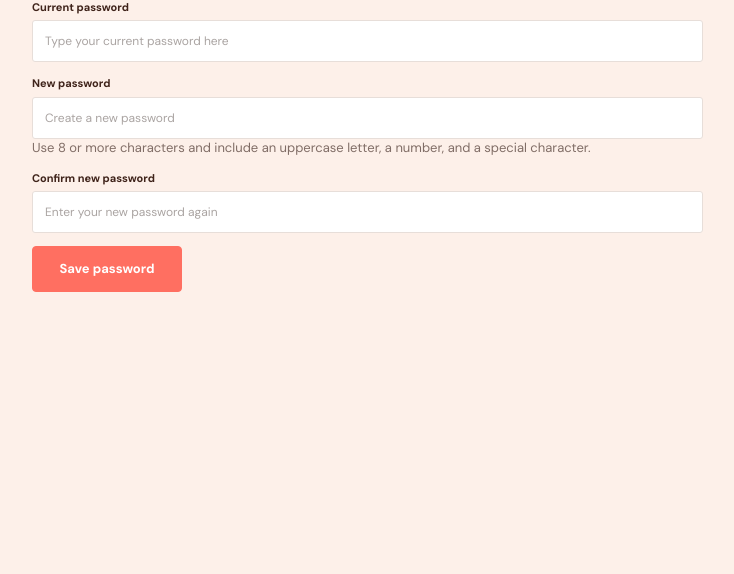
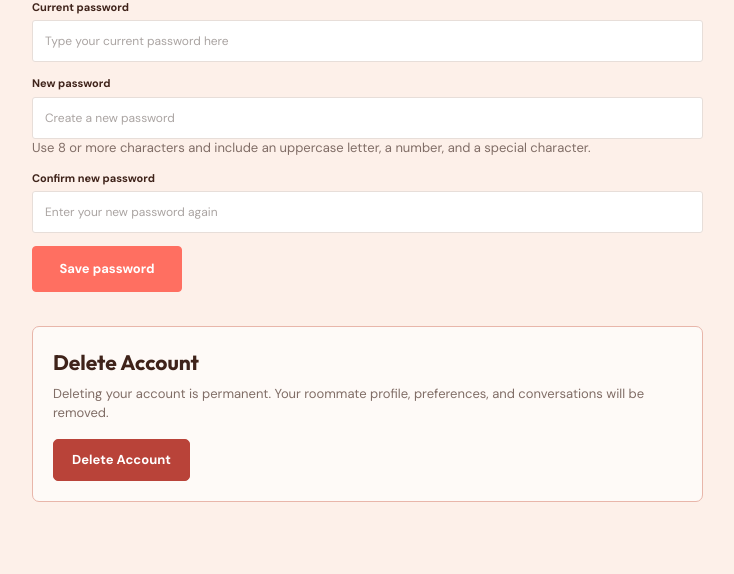
Before and after one commit to kimberlytsang/RoomieMatch, a Django app: page /account/settings/ in a window 1280 px wide. Shown: the part 317-891 px from the top of the page, without its empty margins (42-776 px from the left). Before the commit the page ends 609 px from the top, so only its background shows below. Run offline with Django 5.2, Linux system fonts and the light colour scheme; the visitor is signed in with stand-in values (Sample User, id 1).

Commit message:
Implement US-14: Delete Account

```diff
--- a/accounts/services.py
+++ b/accounts/services.py
@@ -90,3 +90,9 @@ def change_password(user, current_password, new_password):
     _validate_password(new_password, user=user)
     user.set_password(new_password)
     user.save(update_fields=["password"])
+
+
+def delete_account(user):
+    """US-14: permanently delete a user and their cascading related records."""
+    with transaction.atomic():
+        user.delete()
--- a/accounts/urls.py
+++ b/accounts/urls.py
@@ -9,4 +9,5 @@ urlpatterns = [
     path("auth/login", views.login_view, name="auth-login"),  # US-02
     path("auth/logout", views.logout_view, name="auth-logout"),  # US-03
     path("auth/password/change", views.change_password, name="auth-password-change"),
+    path("users/me", views.delete_account, name="user-delete"),
 ]
--- a/static/css/site.css
+++ b/static/css/site.css
@@ -307,6 +307,22 @@ body:has(.roommate-page) .account-menu-panel button:hover, body:has(.roommate-pa
 .password-form-message.is-error { color: #a3332d; }
 .account-settings-side { grid-column: 2; grid-row: 1; padding-top: 3px; }
 .account-settings-email, .account-settings-inactivity { margin: 0 0 12px; color: #806d66; font-size: 12px; overflow-wrap: anywhere; }
+.account-settings-page .delete-account-card { padding: 20px; border: 1px solid #e8b6aa; border-radius: 7px; background: rgba(255, 253, 251, .78); }
+.account-settings-page .delete-account-card p { margin-bottom: 16px; color: #806d66; }
+.button-danger { display: inline-flex; min-height: 42px; justify-content: center; align-items: center; padding: 0 18px; border: 1px solid #b94339; border-radius: 5px; color: #fff; background: #b94339; font: inherit; font-size: 13px; font-weight: 700; cursor: pointer; }
+.button-danger:hover, .button-danger:focus-visible { border-color: #96352d; background: #96352d; }
+.button-danger:focus-visible, .button-secondary:focus-visible { outline: 2px solid var(--coral-hover); outline-offset: 3px; }
+.button-danger:disabled { cursor: wait; opacity: .68; }
+.delete-account-modal { width: min(100% - 32px, 480px); padding: 0; border: 0; border-radius: 9px; color: #3f231a; background: var(--paper); box-shadow: 0 24px 70px rgba(9, 10, 20, .3); }
+.delete-account-modal::backdrop { background: rgba(32, 33, 54, .62); }
+.delete-account-modal-content { padding: 32px; }
+.delete-account-modal-content h2 { margin: 0 0 10px; font-size: 25px; }
+.delete-account-modal-content p { color: #806d66; font-size: 14px; }
+.delete-account-modal-content .delete-account-warning { margin-bottom: 8px; color: #b94339; font-size: 12px; font-weight: 700; text-transform: uppercase; }
+.delete-account-modal-content .delete-account-error { margin: 0 0 16px; color: #a3332d; }
+.delete-account-modal-actions { display: flex; flex-wrap: wrap; justify-content: flex-end; gap: 12px; margin-top: 24px; }
+.button-secondary { min-height: 42px; padding: 0 18px; border: 1px solid #d5b9af; border-radius: 5px; color: #3f231a; background: #fff; font: inherit; font-size: 13px; font-weight: 700; cursor: pointer; }
+.button-secondary:hover { background: #fff1ec; }
 .roommate-heading { max-width: 610px; margin-bottom: 38px; }
 .roommate-heading h1, .roommate-detail-card h1 { margin-bottom: 10px; font-size: clamp(38px, 5vw, 58px); font-weight: 700; line-height: 1; }
 .roommate-heading > p:last-child { margin-bottom: 0; color: #806d66; font-size: 14px; }
@@ -423,6 +439,9 @@ body:has(.roommate-page) .account-menu-panel button:hover, body:has(.roommate-pa
   .roommate-facts { grid-template-columns: 1fr; }
   .account-settings-layout { grid-template-columns: 1fr; }
   .account-settings-card { padding: 20px; }
+  .delete-account-modal-content { padding: 24px; }
+  .delete-account-modal-actions { flex-direction: column-reverse; }
+  .delete-account-modal-actions button { width: 100%; }
 }
 
 @media (max-height: 640px) and (min-width: 901px) {
--- a/templates/account_settings.html
+++ b/templates/account_settings.html
@@ -35,8 +35,25 @@
       </form>
     </section>
 
+    <section class="account-settings-card delete-account-card" aria-labelledby="delete-account-heading">
+      <h2 id="delete-account-heading">Delete Account</h2>
+      <p>Deleting your account is permanent. Your roommate profile, preferences, and conversations will be removed.</p>
+      <button class="button-danger" id="open-delete-account-modal" type="button">Delete Account</button>
+    </section>
   </div>
 </main>
+<dialog class="delete-account-modal" id="delete-account-modal" aria-labelledby="delete-modal-heading" aria-describedby="delete-modal-description">
+  <div class="delete-account-modal-content">
+    <p class="delete-account-warning">This action cannot be undone.</p>
+    <h2 id="delete-modal-heading">Delete your account?</h2>
+    <p id="delete-modal-description">Your account, roommate profile, preferences, and conversations will be permanently deleted.</p>
+    <p class="delete-account-error" id="delete-account-error" role="alert" hidden></p>
+    <div class="delete-account-modal-actions">
+      <button class="button-danger" id="confirm-delete-account" type="button">Delete account</button>
+      <button class="button-secondary" id="keep-account" type="button" autofocus>Keep account</button>
+    </div>
+  </div>
+</dialog>
 <script>
   const changePasswordForm = document.getElementById("change-password-form");
   const passwordFormMessage = document.getElementById("password-form-message");
@@ -66,5 +83,45 @@
       submitButton.disabled = false;
     }
   });
+
+  const deleteAccountModal = document.getElementById("delete-account-modal");
+  const openDeleteAccountModal = document.getElementById("open-delete-account-modal");
+  const confirmDeleteAccount = document.getElementById("confirm-delete-account");
+  const keepAccount = document.getElementById("keep-account");
+  const deleteAccountError = document.getElementById("delete-account-error");
+
+  openDeleteAccountModal.addEventListener("click", () => {
+    deleteAccountError.hidden = true;
+    deleteAccountModal.showModal();
+  });
+
+  keepAccount.addEventListener("click", () => deleteAccountModal.close());
+
+  confirmDeleteAccount.addEventListener("click", async () => {
+    confirmDeleteAccount.disabled = true;
+    deleteAccountError.hidden = true;
+    try {
+      const response = await fetch("/api/users/me", {
+        method: "DELETE",
+        headers: {
+          "Content-Type": "application/json",
+          "X-CSRFToken": csrfToken(),
+        },
+        body: JSON.stringify({ confirmation: true }),
+      });
+      if (response.status === 204) {
+        window.location.href = "/login/";
+        return;
+      }
+      const data = await response.json();
+      deleteAccountError.textContent = data.error || "Could not delete your account. Please try again.";
+      deleteAccountError.hidden = false;
+    } catch (error) {
+      deleteAccountError.textContent = "Could not delete your account. Please check your connection and try again.";
+      deleteAccountError.hidden = false;
+    } finally {
+      confirmDeleteAccount.disabled = false;
+    }
+  });
 </script>
 {% endblock %}
```
Also changed, not shown: accounts/views.py (+17 -1 lines), tests/test_account_settings.py (+154 -0 lines), tests/test_us07_roommate_search.py (+5 -1 lines).
